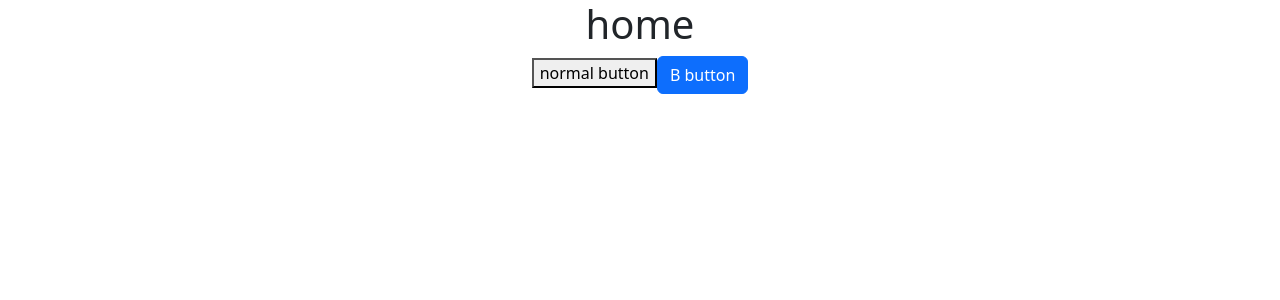
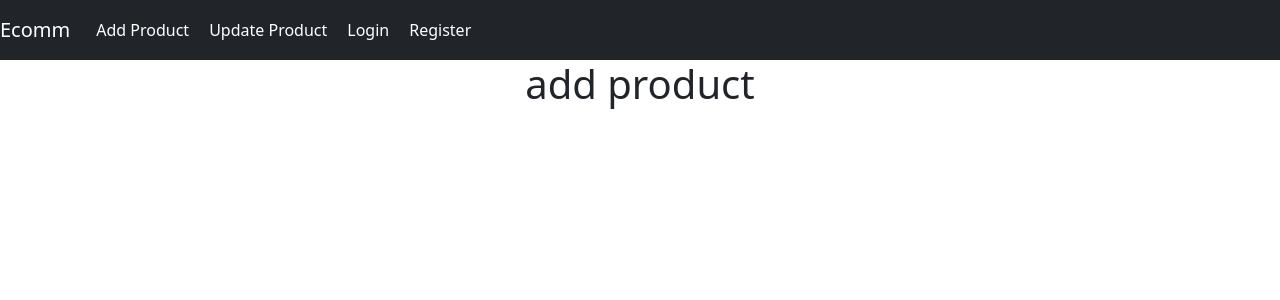
Before and after one commit to 0codezone/ecommerce-dashboard, a React (Create React App) app: page /add in a window 1280 px wide. Shown: the top 300 px of the page. Built offline with nearby package versions, Linux system fonts and the light colour scheme.

Commit message:
second commit ,adding,component,routing

```diff
--- /dev/null
+++ b/src/AddProduct.js
@@ -0,0 +1,11 @@
+import React from "react";
+
+function AddProduct() {
+  return (
+    <div>
+      <h1>add product</h1>
+    </div>
+  );
+}
+
+export default AddProduct;
--- a/src/App.css
+++ b/src/App.css
@@ -5,6 +5,12 @@
 .App-logo {
   height: 40vmin;
   pointer-events: none;
+}
+
+.nav_bar_wrapper a {
+  padding: 10px;
+  color: white;
+  text-decoration: none;
 }
 
 @media (prefers-reduced-motion: no-preference) {
@@ -32,6 +38,7 @@
   from {
     transform: rotate(0deg);
   }
+
   to {
     transform: rotate(360deg);
   }
--- a/src/App.js
+++ b/src/App.js
@@ -1,12 +1,23 @@
 import "./App.css";
-import { Button } from "react-bootstrap";
+import Header from "./Header";
+import { BrowserRouter, Route, Routes } from "react-router-dom";
+import Login from "./Login";
+import Register from "./Register";
+import AddProduct from "./AddProduct";
+import UpdateProduct from "./UpdateProduct";
 
 function App() {
   return (
     <div className="App">
-      <h1>home</h1>
-      <button>normal button</button>
-      <Button>B button</Button>
+      <BrowserRouter>
+        <Header />
+        <Routes>
+          <Route path="/login" element={<Login />} />
+          <Route path="/register" element={<Register />} />
+          <Route path="/add" element={<AddProduct />} />
+          <Route path="/update" element={<UpdateProduct />} />
+        </Routes>
+      </BrowserRouter>
     </div>
   );
 }
--- /dev/null
+++ b/src/Header.js
@@ -0,0 +1,22 @@
+import React from "react";
+import { Nav, Navbar } from "react-bootstrap";
+import { Link } from "react-router-dom";
+import "./App.css";
+
+function Header() {
+  return (
+    <div>
+      <Navbar bg="dark" variant="dark">
+        <Navbar.Brand href="#home">Ecomm</Navbar.Brand>
+        <Nav className="me-auto nav_bar_wrapper">
+          <Link to="/add">Add Product</Link>
+          <Link to="/update">Update Product</Link>
+          <Link to="/login">Login</Link>
+          <Link to="/register">Register</Link>
+        </Nav>
+      </Navbar>
+    </div>
+  );
+}
+
+export default Header;
--- /dev/null
+++ b/src/Login.js
@@ -0,0 +1,11 @@
+import React from "react";
+
+function Login() {
+  return (
+    <div>
+      <h1>Login Page</h1>
+    </div>
+  );
+}
+
+export default Login;
--- /dev/null
+++ b/src/Register.js
@@ -0,0 +1,11 @@
+import React from "react";
+
+function Register() {
+  return (
+    <div>
+      <h1>Registration page</h1>
+    </div>
+  );
+}
+
+export default Register;
--- /dev/null
+++ b/src/UpdateProduct.js
@@ -0,0 +1,11 @@
+import React from "react";
+
+function UpdateProduct() {
+  return (
+    <div>
+      <h1> Update Product </h1>
+    </div>
+  );
+}
+
+export default UpdateProduct;
```
